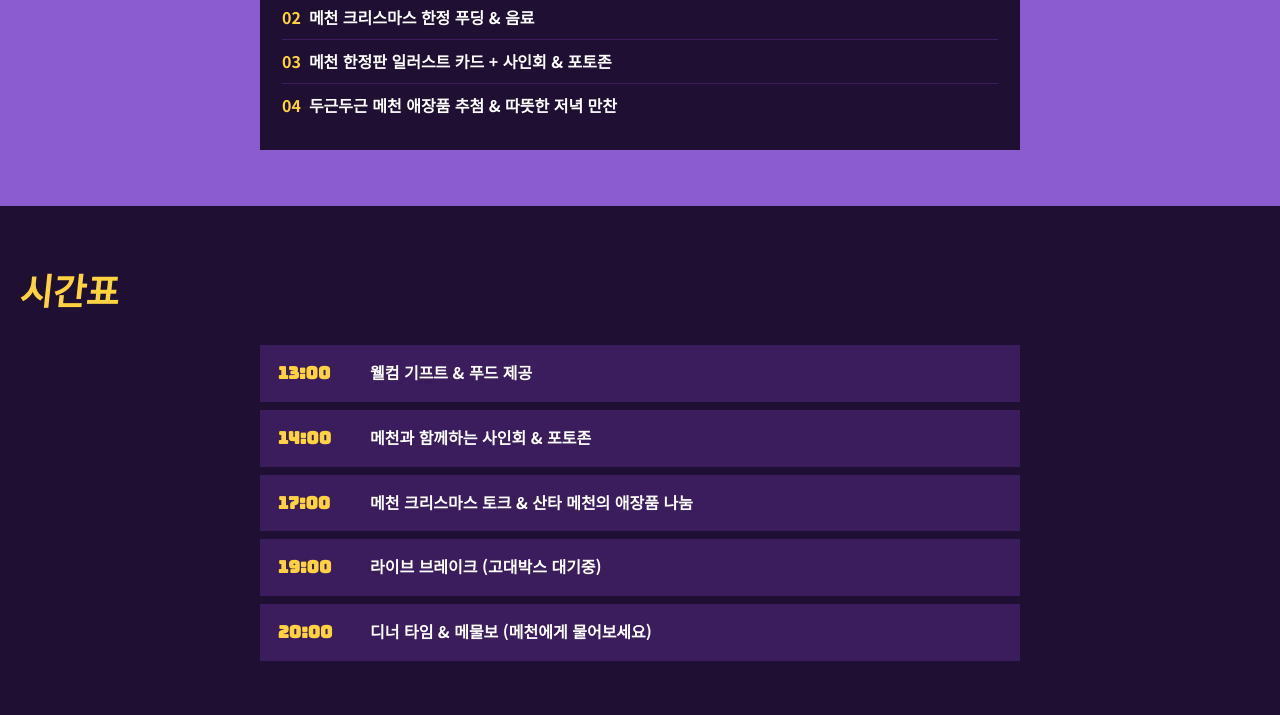
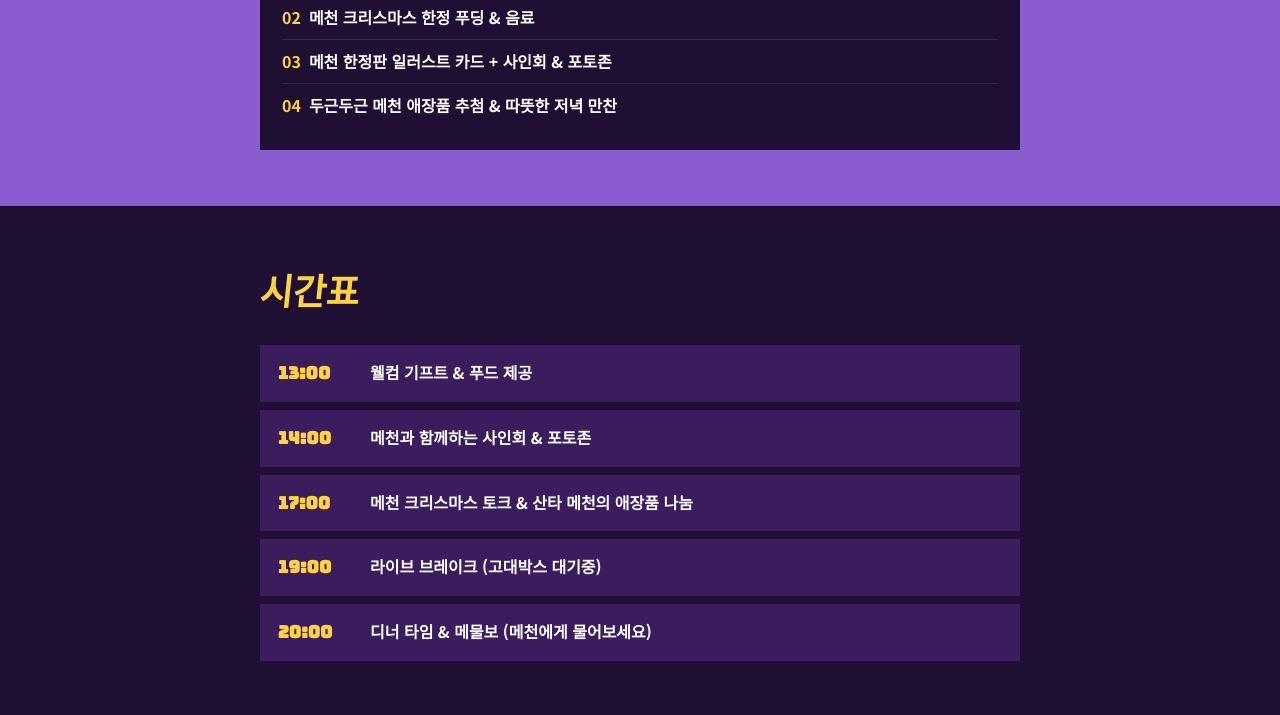
Before and after one commit to Boldinkdot/Mechristmas, a plain HTML site: page index.html in a window 1280 px wide. Shown: the part 991-1706 px from the top of the page. Drawn offline with Linux system fonts and the light colour scheme.

Commit message:
시간표 섹션을 참가비와 같은 폭에 맞춤
Co-Authored-By: Claude Haiku 5.5 <noreply@anthropic.com>
Claude-Session: https://claude.ai/code/session_01F1ohbE3gKoUbph3uEmiyHw

```diff
--- a/index.html
+++ b/index.html
@@ -149,6 +149,7 @@
     background: var(--plum-deep);
     padding: 56px 20px;
   }
+  .program .wrap { max-width: 760px; margin: 0 auto; }
   .program h2 {
     font-family: 'Bungee', sans-serif;
     font-weight: 400;
@@ -228,6 +229,7 @@
 </section>
 
 <section class="program">
+  <div class="wrap">
   <h2>시간표</h2>
   <ul class="prog">
     <li><span class="t">13:00</span><span>웰컴 기프트 &amp; 푸드 제공</span></li>
@@ -236,6 +238,7 @@
     <li><span class="t">19:00</span><span>라이브 브레이크 (고대박스 대기중)</span></li>
     <li><span class="t">20:00</span><span>디너 타임 &amp; 메물보 (메천에게 물어보세요)</span></li>
   </ul>
+  </div>
 </section>
 
 <div class="sns">
```
